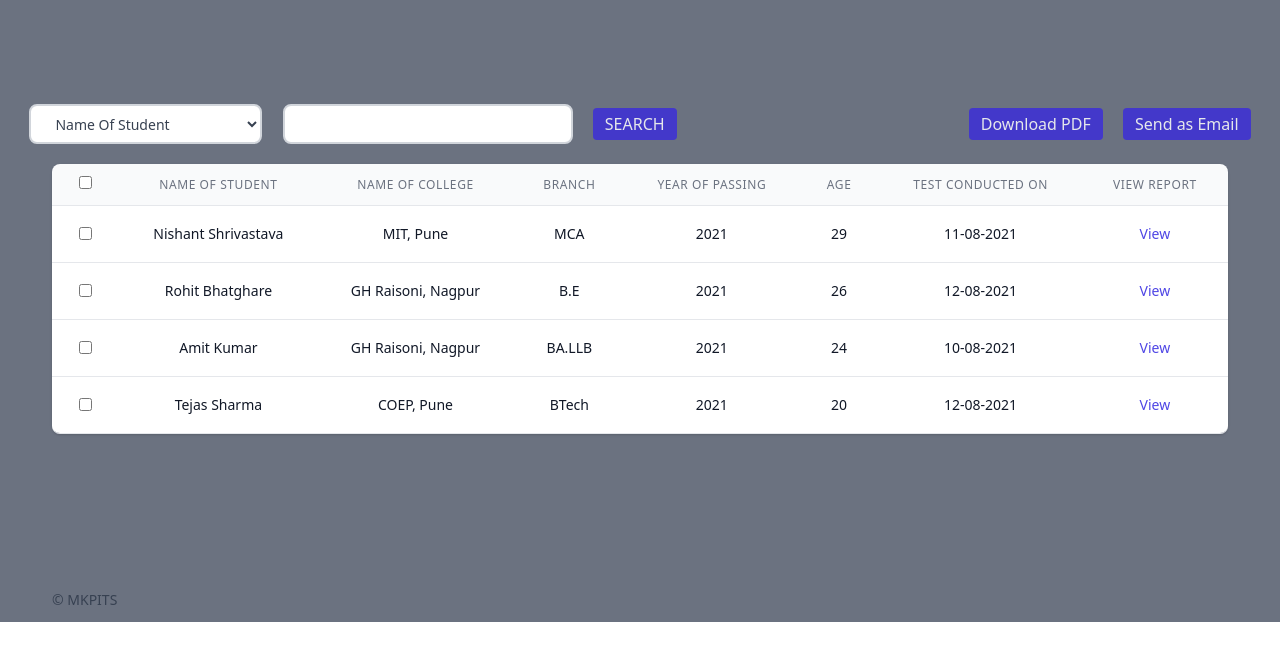
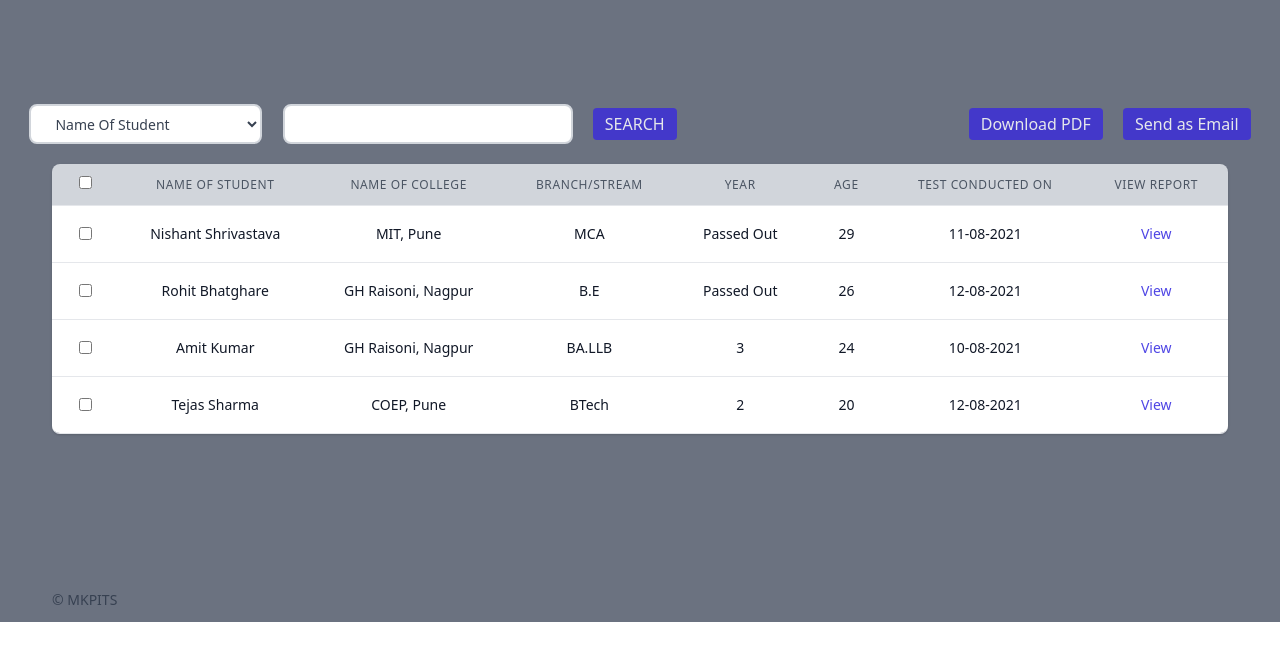
Before and after one commit to canoesolutions/student_evaluator, a Django app: page /search in a window 1280 px wide. Shown: the part 80-735 px from the top of the page. Run offline with Django 3.2, Linux system fonts and the light colour scheme.

Commit message:
Minor Changes in Search Page

```diff
--- a/templates/search.html
+++ b/templates/search.html
@@ -56,7 +56,7 @@
           <div class="py-2 align-middle inline-block min-w-full sm:px-6 lg:px-8">
             <div class="shadow overflow-hidden border-b border-gray-200 sm:rounded-lg">
               <table class="min-w-full divide-y divide-gray-200" id="dataTable">
-                <thead class="bg-gray-50">
+                <thead class="bg-gray-300">
                   <tr>
 
                     <th scope="col"
@@ -64,31 +64,31 @@
                       <input type="checkbox" id="checkAll"  >
                     </th>
                     <th scope="col"
-                      class="px-6 py-3 text-center text-xs font-medium text-gray-500 uppercase tracking-wider">
+                      class="px-6 py-3 text-center text-xs font-medium text-gray-600 uppercase tracking-wider">
                       Name Of Student
                     </th>
                     <th scope="col"
-                      class="px-6 py-3 text-center text-xs font-medium text-gray-500 uppercase tracking-wider">
+                      class="px-6 py-3 text-center text-xs font-medium text-gray-600 uppercase tracking-wider">
                       Name Of College
                     </th>
                     <th scope="col"
-                      class="px-6 py-3 text-center text-xs font-medium text-gray-500 uppercase tracking-wider">
-                      Branch
+                      class="px-6 py-3 text-center text-xs font-medium text-gray-600 uppercase tracking-wider">
+                      Branch/Stream
                     </th>
                     <th scope="col"
-                      class="px-6 py-3 text-center text-xs font-medium text-gray-500 uppercase tracking-wider">
-                      Year Of Passing
+                      class="px-6 py-3 text-center text-xs font-medium text-gray-600 uppercase tracking-wider">
+                      Year
                     </th>
                     <th scope="col"
-                      class="px-6 py-3 text-center text-xs font-medium text-gray-500 uppercase tracking-wider">
+                      class="px-6 py-3 text-center text-xs font-medium text-gray-600 uppercase tracking-wider">
                       Age
                     </th>
                     <th scope="col"
-                      class="px-6 py-3 text-center text-xs font-medium text-gray-500 uppercase tracking-wider">
+                      class="px-6 py-3 text-center text-xs font-medium text-gray-600 uppercase tracking-wider">
                       Test Conducted On
                     </th>
                     <th scope="col"
-                      class="px-6 py-3 text-center text-xs font-medium text-gray-500 uppercase tracking-wider">
+                      class="px-6 py-3 text-center text-xs font-medium text-gray-600 uppercase tracking-wider">
                       View Report
                     </th>
                   </tr>
@@ -111,7 +111,7 @@
                       <div class="text-sm text-gray-900">MCA</div>
                     </td>
                     <td class="px-6 py-4 whitespace-nowrap">
-                      <div class="text-sm text-gray-900">2021</div>
+                      <div class="text-sm text-gray-900">Passed Out</div>
                     </td>
                     <td class="px-6 py-4 whitespace-nowrap">
                       <div class="text-sm text-gray-900">29</div>
@@ -141,7 +141,7 @@
                       <div class="text-sm text-gray-900">B.E</div>
                     </td>
                     <td class="px-6 py-4 whitespace-nowrap">
-                      <div class="text-sm text-gray-900">2021</div>
+                      <div class="text-sm text-gray-900">Passed Out</div>
                     </td>
                     <td class="px-6 py-4 whitespace-nowrap">
                       <div class="text-sm text-gray-900">26</div>
@@ -171,7 +171,7 @@
                       <div class="text-sm text-gray-900">BA.LLB</div>
                     </td>
                     <td class="px-6 py-4 whitespace-nowrap">
-                      <div class="text-sm text-gray-900">2021</div>
+                      <div class="text-sm text-gray-900">3</div>
                     </td>
                     <td class="px-6 py-4 whitespace-nowrap">
                       <div class="text-sm text-gray-900">24</div>
@@ -201,7 +201,7 @@
                       <div class="text-sm text-gray-900">BTech</div>
                     </td>
                     <td class="px-6 py-4 whitespace-nowrap">
-                      <div class="text-sm text-gray-900">2021</div>
+                      <div class="text-sm text-gray-900">2</div>
                     </td>
                     <td class="px-6 py-4 whitespace-nowrap">
                       <div class="text-sm text-gray-900">20</div>
```
